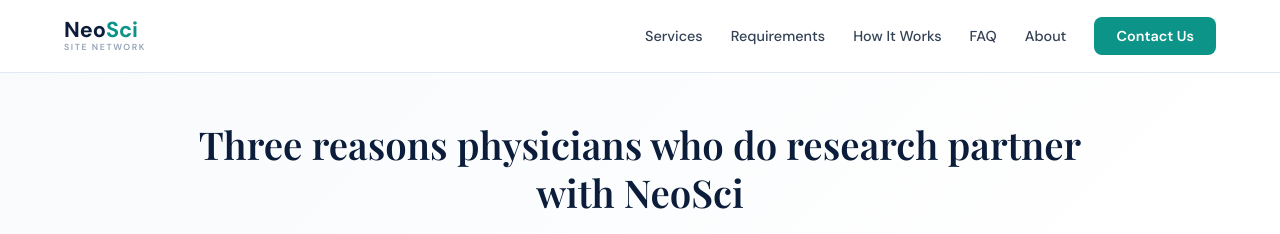
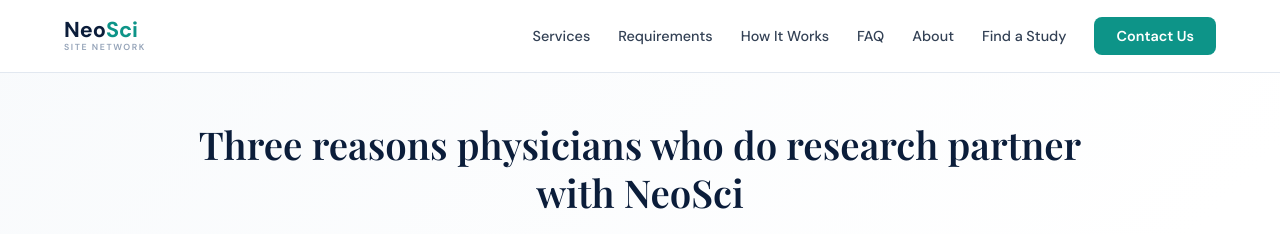
Before and after one commit to coppermoonio/neosci-site, a plain HTML site: page index.html in a window 1280 px wide. Shown: the top 234 px of the page. Drawn offline with nearby package versions, Linux system fonts and the light colour scheme; a script that the page names is missing.

Commit message:
Wire Find a Study into nav and footer

```diff
--- a/index.html
+++ b/index.html
@@ -209,6 +209,7 @@ a { text-decoration: none; color: inherit; }
             <li><a href="#how-it-works">How It Works</a></li>
             <li><a href="#faq">FAQ</a></li>
             <li><a href="#about">About</a></li>
+            <li><a href="find-a-study.html">Find a Study</a></li>
             <li><a href="#contact" class="nav-cta">Contact Us</a></li>
         </ul>
     </div>
@@ -388,7 +389,7 @@ a { text-decoration: none; color: inherit; }
                 <span class="logo-neo">Neo</span><span class="logo-sci">Sci</span>
                 <span class="footer-tagline">Site Network</span>
             </div>
-            <div class="footer-links"><a href="#physicians">For Physicians</a><span class="footer-sep">|</span><a href="#services">Services</a><span class="footer-sep">|</span><a href="#faq">FAQ</a><span class="footer-sep">|</span><a href="#contact">Contact</a></div>
+            <div class="footer-links"><a href="#physicians">For Physicians</a><span class="footer-sep">|</span><a href="#services">Services</a><span class="footer-sep">|</span><a href="#faq">FAQ</a><span class="footer-sep">|</span><a href="find-a-study.html">Find a Study</a><span class="footer-sep">|</span><a href="#contact">Contact</a></div>
             <p class="footer-copy">&copy; 2026 NeoSci Clinical Research. All rights reserved.</p>
         </div>
     </div>
```
